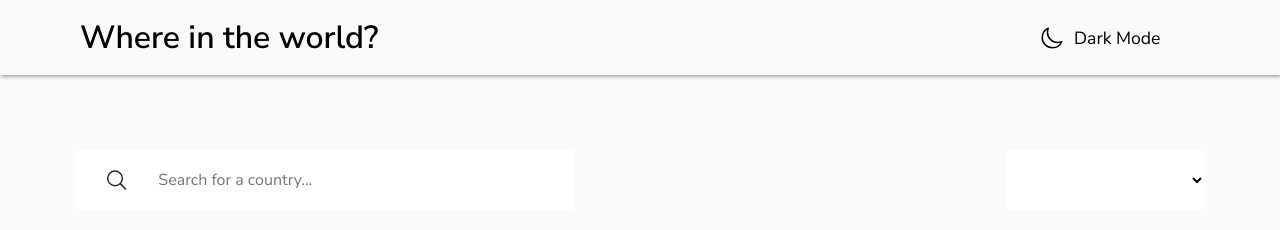
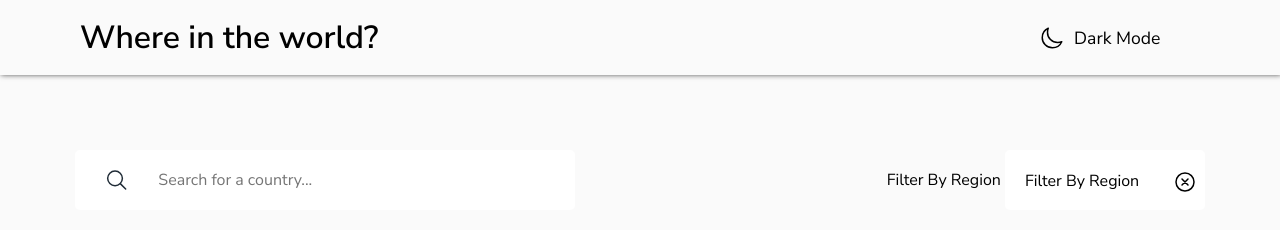
Before and after one commit to karthick12122000/Country-Explorer, a plain HTML site: page index.html in a window 1280 px wide. Drawn offline with nearby package versions, Linux system fonts and the light colour scheme; no server answers.

Commit message:
wip(search-filter): Continuing development on filter functionality

```diff
--- a/index.html
+++ b/index.html
@@ -40,13 +40,21 @@
           </span>
         </div>
         <div class="fdiv--filter">
+          <div>
+            <div class="filter__Name">
+              <label for="Filter">Filter By Region</label
+              >&nbsp;&nbsp;&nbsp;&nbsp;
+              <ion-icon name="close-circle-outline"></ion-icon>
+            </div>
+            <label for="Filter">Filter By Region</label>
             <select id="Filter" name="Filter" onchange="filter()">
               <option value="Africa">Africa</option>
               <option value="Americas">America</option>
               <option value="Asia">Asia</option>
               <option value="Europe">Europe</option>
-            <option value="oceania">oceania</option>
+              <option value="Oceania">oceania</option>
             </select>
+          </div>
         </div>
       </div>
       <div class="container"></div>
--- a/index.js
+++ b/index.js
@@ -123,6 +123,10 @@ let select = document.getElementById("Filter");
 select.value = "";
 // Filter By Region
 function filter() {
+  let fvalue = document.querySelector(".filter__Name");
+
+  console.log(fvalue.innerText);
+  fvalue.innerText = "";
   let sValue = select.value;
 
   let card = document.querySelectorAll(".card");
--- a/style.css
+++ b/style.css
@@ -217,7 +217,12 @@ ion-icon[name="search-outline"] {
 .fdiv--filter {
   position: relative;
 }
-.fdiv--filter select {
+.fdiv--filter > div {
+  position: absolute;
+  right: 0px;
+}
+
+.fdiv--filter div select {
   width: 200px;
   height: 60px;
   background: var(--White);
@@ -226,13 +231,32 @@ ion-icon[name="search-outline"] {
   border: none;
   padding: 20px;
   font-size: 1rem;
-  position: absolute;
-  right: 0px;
+  -webkit-appearance: none;
+  -moz-appearance: none;
+  cursor: pointer;
 }
 .dark .fdiv--search span,
 .dark select {
   background: var(--DarkBlue);
   color: var(--White);
+}
+
+.filter__Name {
+  display: flex;
+  position: absolute;
+  width: 200px;
+  top: 20px;
+  right: -20px;
+  z-index: 0.5;
+  cursor: pointer;
+}
+
+ion-icon[name="close-circle-outline"] {
+  position: absolute;
+  right: 28px;
+}
+ion-icon[name="close-circle-outline"]:hover {
+  color: red;
 }
 /* /////////////// mobile */
 @media screen and (max-width: 1200px) {
@@ -304,7 +328,10 @@ ion-icon[name="search-outline"] {
     width: 100%;
   }
 
-  .fdiv--filter select {
+  .fdiv--filter div {
     position: initial;
   }
+  .filter__Name {
+    display: flex;
+  }
 }
```
Lines whose indentation alone changed are shown as unchanged.
